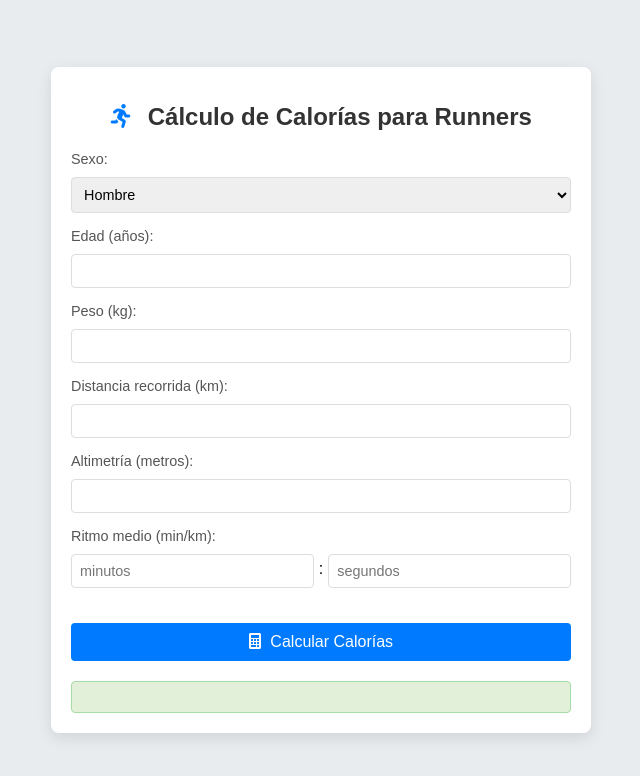
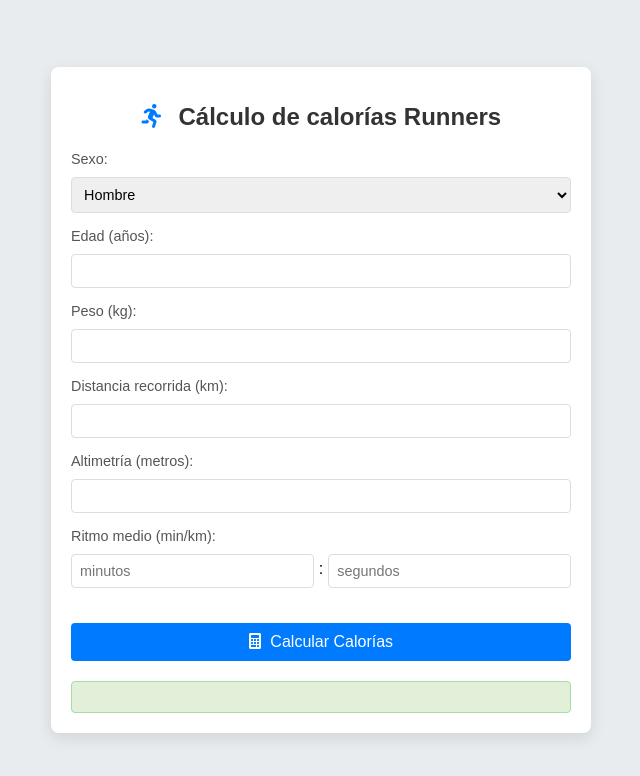
Before and after one commit to cociredefdev/calculo-de-calorias, a plain HTML site: page index.html in a window 1280 px wide. Shown: the whole page, without its empty margins (319-959 px from the left). Drawn offline with Linux system fonts and the light colour scheme.

Commit message:
Add files via upload

```diff
--- a/index.html
+++ b/index.html
@@ -3,13 +3,13 @@
 <head>
     <meta charset="UTF-8">
     <meta name="viewport" content="width=device-width, initial-scale=1.0">
-    <title>Cálculo de Calorías para Runners</title>
+    <title>Cálculo de calorías</title>
     <link rel="stylesheet" href="styles.css">
     <link rel="stylesheet" href="https://cdnjs.cloudflare.com/ajax/libs/font-awesome/6.0.0-beta3/css/all.min.css">
 </head>
 <body>
     <div class="container">
-        <h1><i class="fas fa-running"></i> Cálculo de Calorías para Runners</h1>
+        <h1><i class="fas fa-running"></i> Cálculo de calorías Runners </h1>
         <form id="caloriesForm">
             <div class="form-group">
                 <label for="gender">Sexo:</label>
```
